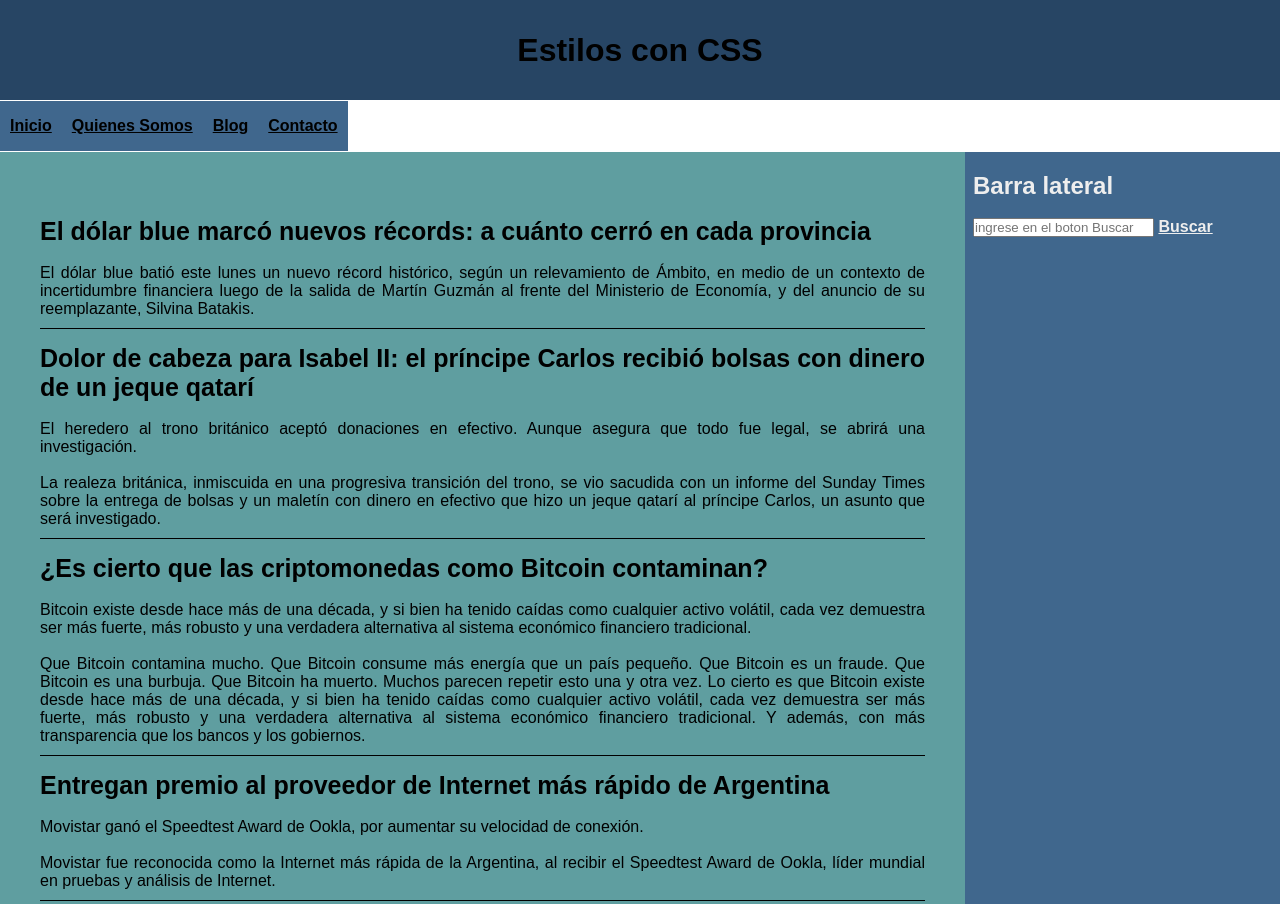
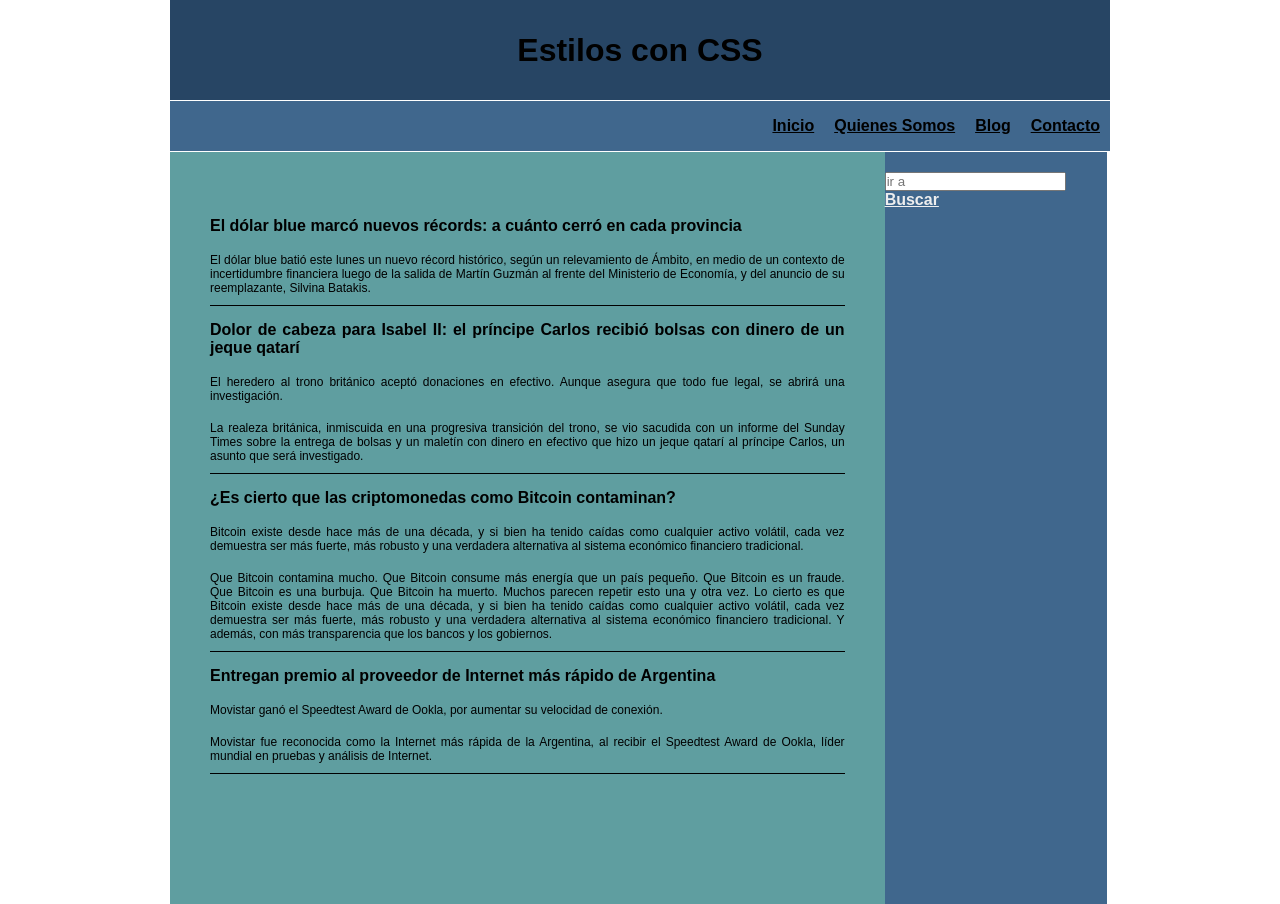
Before and after one commit to raquelsunico/ClaseCss, a plain HTML site: page index.html in a window 1280 px wide. Shown: the top 904 px of the page. Drawn offline with Linux system fonts and the light colour scheme.

Commit message:
actualizado

```diff
--- a/Css/style.css
+++ b/Css/style.css
@@ -1,18 +1,11 @@
 /*colocando * inicialmente podemos resetear ciertos margenes que vienen por defecto en nuestro navegador*/
-* {
+*{
   margin: 0px;
   padding: 0px;
 }
 
 body {
   font-family: Arial, Helvetica, sans-serif;
-}
-
-#container {
-  display: flex;
-  flex-wrap: wrap;
-  /*width: 80%;
-  margin: 0px auto;*/
 }
 
 header {
@@ -25,18 +18,21 @@ header {
 }
 
 .menu {
+  width: 100%;
   background: rgb(64, 103, 141);
   height: 50px;
   border-bottom: 1px solid white;
+
 }
 
 .menu ul li {
-  float: left;
+
   list-style-type: none;
   text-align: left;
   margin: 10px;
   line-height: 30px;
   float: right;
+
 }
 
 .menu ul li:hover {
@@ -47,6 +43,13 @@ header {
   clear: both;
 }
 
+#container {
+  display: flex;
+  flex-wrap: wrap;
+  width: auto;
+  margin: 0px auto;
+}
+
 #content {
   float: left;
   width: calc(75% - 75px);
@@ -54,10 +57,18 @@ header {
   background: cadetblue;
   padding: 40px;
 }
+
+.article-titulo{
+  font-size: 16px;
+
+}
+
 .text {
   text-decoration: none;
+  display: flex;
 }
-.centro {
+.centrar {
+  width: 100%;
   color: #eee;
   text-align: center;
   padding-top: 40px;
@@ -76,7 +87,23 @@ header {
 }
 
 .article h2 {
-  font-size: 25px;
+  font-size: 15px;
+}
+
+.parrafo{
+  font-size: 12px;
+}
+
+.barra-lateral{
+
+}
+
+.text{
+  width: 100%;
+}
+
+.text-input{
+  width: 100%;
 }
 
 aside {
@@ -88,10 +115,28 @@ aside {
   float: left;
 }
 
+strong{
+  font-size: 12px;
+}
+.barra-lateral{
+  font-size: 14px;
+}
+
 footer {
   background: black;
   color: white;
   text-align: center;
   height: 50px;
+  width: 100%;
   line-height: 50px;
 }
+
+.footer{
+  font-size: 12px;
+  justify-content: center;
+}
+
+@media(max-width:480px){
+ #container{ .menu, header, aside, footer, .centrar, .centra-h1, .imagen-quienesSomos, #content, .barra-lateral, .text, .text-input
+}
+}
--- a/index.html
+++ b/index.html
@@ -5,7 +5,7 @@
     <title></title>
     <meta charset="UTF-8">
     <meta name="viewport" content="width=device-width, initial-scale=1">
-    <link href="Css/style.css" rel="stylesheet">
+    <link rel="stylesheet" href="style.css">
 </head>
 
 <body>
@@ -21,54 +21,53 @@
                 <li><a style="color:black" href="paginas/Contacto.html"><strong>Contacto</strong></a></li>
                 <li><a style="color:black" href="paginas/Blog.html"><strong>Blog</strong></a></li>
                 <li><a style="color:black" href="paginas/QuienesSomos.html"><strong>Quienes Somos</strong></a></li>
-                <li><a style="color:black" href="index.html"><strong>Inicio</strong></a></li>
+                <li><a style="color:black" href="../index.html"><strong>Inicio</strong></a></li>
             </ul>
         </nav>
         <div class="clearfix"></div>
 
         <section id="content">
             <article class="article">
-                <h2>El dólar blue marcó nuevos récords: a cuánto cerró en cada provincia</h2><br>
-                <p>El dólar blue batió este lunes un nuevo récord histórico, según un relevamiento de Ámbito, en medio
+                <h2 class="article-titulo">El dólar blue marcó nuevos récords: a cuánto cerró en cada provincia</h2><br>
+                <p class="parrafo">El dólar blue batió este lunes un nuevo récord histórico, según un relevamiento de
+                    Ámbito, en medio
                     de un contexto de incertidumbre financiera luego de la salida de Martín Guzmán al frente del
                     Ministerio de Economía, y del anuncio de su reemplazante, Silvina Batakis.</p>
             </article>
 
             <article class="article">
-                <h2>Dolor de cabeza para Isabel II: el príncipe Carlos recibió bolsas con dinero de un jeque qatarí</h2>
+                <h2 class="article-titulo">Dolor de cabeza para Isabel II: el príncipe Carlos recibió bolsas con dinero
+                    de un jeque qatarí</h2>
                 <br>
-                <p>El heredero al trono británico aceptó donaciones en efectivo. Aunque asegura que todo fue legal, se
-                    abrirá una investigación.</p><br>
-                <p>La realeza británica, inmiscuida en una progresiva transición del trono, se vio sacudida con un
-                    informe del Sunday Times sobre la entrega de bolsas y un maletín con dinero en efectivo que hizo un
-                    jeque qatarí al príncipe Carlos, un asunto que será investigado.</p>
+                <p class="parrafo">El heredero al trono británico aceptó donaciones en efectivo. Aunque asegura que todo
+                    fue legal, se abrirá una investigación.</p><br>
+                <p class="parrafo">La realeza británica, inmiscuida en una progresiva transición del trono, se vio
+                    sacudida con un informe del Sunday Times sobre la entrega de bolsas y un maletín con dinero en efectivo que hizo un jeque qatarí al príncipe Carlos, un asunto que será investigado.</p>
             </article>
 
             <article class="article">
-                <h2>¿Es cierto que las criptomonedas como Bitcoin contaminan?</h2><br>
-                <p>Bitcoin existe desde hace más de una década, y si bien ha tenido caídas como cualquier activo
-                    volátil, cada vez demuestra ser más fuerte, más robusto y una verdadera alternativa al sistema
-                    económico financiero tradicional.</p><br>
-                <p>Que Bitcoin contamina mucho. Que Bitcoin consume más energía que un país pequeño. Que Bitcoin es un
-                    fraude. Que Bitcoin es una burbuja. Que Bitcoin ha muerto. Muchos parecen repetir esto una y otra
-                    vez. Lo cierto es que Bitcoin existe desde hace más de una década, y si bien ha tenido caídas como
+                <h2 class="article-titulo">¿Es cierto que las criptomonedas como Bitcoin contaminan?</h2><br>
+                <p class="parrafo">Bitcoin existe desde hace más de una década, y si bien ha tenido caídas como
+                    cualquier activo volátil, cada vez demuestra ser más fuerte, más robusto y una verdadera alternativa al sistema económico financiero tradicional.</p><br>
+                <p class="parrafo">Que Bitcoin contamina mucho. Que Bitcoin consume más energía que un país pequeño. Que
+                    Bitcoin es un fraude. Que Bitcoin es una burbuja. Que Bitcoin ha muerto. Muchos parecen repetir esto una y otra vez. Lo cierto es que Bitcoin existe desde hace más de una década, y si bien ha tenido caídas como
                     cualquier activo volátil, cada vez demuestra ser más fuerte, más robusto y una verdadera alternativa
                     al sistema económico financiero tradicional. Y además, con más transparencia que los bancos y los
                     gobiernos.</p>
             </article>
 
             <article class="article">
-                <h2>Entregan premio al proveedor de Internet más rápido de Argentina</h2><br>
-                <p>Movistar ganó el Speedtest Award de Ookla, por aumentar su velocidad de conexión.</p><br>
-                <p> Movistar fue reconocida como la Internet más rápida de la Argentina, al recibir el Speedtest Award
-                    de Ookla, líder mundial en pruebas y análisis de Internet.</p>
+                <h2 class="article-titulo">Entregan premio al proveedor de Internet más rápido de Argentina</h2><br>
+                <p class="parrafo">Movistar ganó el Speedtest Award de Ookla, por aumentar su velocidad de conexión.</p><br>
+                <p class="parrafo"> Movistar fue reconocida como la Internet más rápida de la Argentina, al recibir el
+                    Speedtest Award de Ookla, líder mundial en pruebas y análisis de Internet.</p>
             </article>
         </section>
         <!--con la etiqueta <aside> podemos construir una barra o caja lateral-->
         <aside>
-            <h2>Barra lateral</h2><br>
+        <div class="clearfix"></div>
             <form class="text">
-                <input type="text" placeholder="ingrese en el boton Buscar">
+                <input type="text-input" placeholder="ir a">
                 <a style="color:#eee" href="https://www.google.com/" target="_blank"><strong>Buscar</strong></a>
             </form>
         </aside>
@@ -76,7 +75,7 @@
         <div class="clearfix"></div>
         <!--ahora colocamos nuestro pie de página con la etiqueta <footer>-->
         <footer>
-            Página realizada por @rakelsun
+            <p class="footer">Página realizada por @rakelsun</p>
         </footer>
     </div>
 </body>
--- a/paginas/Css/style.css
+++ b/paginas/Css2/style.css
@@ -14,7 +14,9 @@ body
 #container
     {
     /*colocamos el ancho del container o caja contenedora de mi proyecto*/
-        width: 80%;
+       display: flex;
+       flex-wrap: wrap;
+       width: auto;
     /*al colocar un margin: 0px auto; nos centra el elemento dentro de nuesto contenedor*/
         margin: 0px auto;
     /*podemos colocar un borde para saber el tamaño de nuestra caja*/
@@ -34,23 +36,20 @@ header
         /*con el border bottom ponemos una raya por debajo del boton*/
     }
 
-.menu
-    {
+.menu {
+  width: 100%;
   background: rgb(64, 103, 141);
   height: 50px;
   border-bottom: 1px solid white;
+
 }
 
 /*dandole estilo al menu*/
 .menu ul li
     {
-    /*con el float left todo los elementos flotaran a la izquierda*/
-        float: left;
-        /*para quitar las rayas de abajo de cada item, usamos list-stiyle:none;*, luego los separamos el uno del otro con un margin:10px aprox.*/
    list-style-type: none;
    text-align: left;
    margin: 10px;
-        /*para centar los enlaces del menu utilizamos line-heith de 30 px;*/
    line-height: 30px;
    float: right;
 }
@@ -78,11 +77,42 @@ header
 {
     text-decoration: none;
 }
-.centro
+.centrar
     {
+        width: 100%;
         color:#eee;
         text-align: center;
-        padding-top: 40px;
+        padding-top: 60px;
+    }
+
+.centrar-h1{
+    font-size: 14px;
+    text-align: center;
+}
+
+.parrafo{
+    text-align: center;
+    font-size: 12px;
+
+}
+
+.img-contacto{
+    text-align: center;
+    position: center;
+    padding-top: 5%;
+
+}
+
+.img-blog{
+    position: center;
+    padding-top: 5%;
+
+}
+
+.img-quienesSomos, .img-contacto, .img-blog{
+    position: center;
+    padding-top: 5%;
+
 }
 .article
     {
@@ -103,7 +133,7 @@ header
 
 .article h2
     {
-        font-size: 25px;
+        font-size: 20px;
     }
 
 aside
@@ -112,15 +142,32 @@ aside
         width: calc(25% - 13px);
         background:rgb(64, 103, 141);
         min-height: 900px;
-        padding: 20px 0px 0px 8px;
+        padding: auto;
         float: left;
+        display: flex;
     }
 
-footer
-    {
+footer {
   background: black;
   color: white;
   text-align: center;
   height: 50px;
+  width: 100%;
   line-height: 50px;
 }
+
+.footer{
+  font-size: 12px;
+  justify-content: center;
+}
+
+@media(max-width:480px){
+
+ #container{ .menu, header, aside, footer, .centrar, .centra-h1, .imagen-quienesSomos, #content,
+
+}
+aside{
+    display: block;
+}
+
+}
--- /dev/null
+++ b/reset.css
@@ -0,0 +1,48 @@
+/* http://meyerweb.com/eric/tools/css/reset/
+   v2.0 | 20110126
+   License: none (public domain)
+*/
+
+html, body, div, span, applet, object, iframe,
+h1, h2, h3, h4, h5, h6, p, blockquote, pre,
+a, abbr, acronym, address, big, cite, code,
+del, dfn, em, img, ins, kbd, q, s, samp,
+small, strike, strong, sub, sup, tt, var,
+b, u, i, center,
+dl, dt, dd, ol, ul, li,
+fieldset, form, label, legend,
+table, caption, tbody, tfoot, thead, tr, th, td,
+article, aside, canvas, details, embed,
+figure, figcaption, footer, header, hgroup,
+menu, nav, output, ruby, section, summary,
+time, mark, audio, video {
+	margin: 0;
+	padding: 0;
+	border: 0;
+	font-size: 100%;
+	font: inherit;
+	vertical-align: baseline;
+}
+/* HTML5 display-role reset for older browsers */
+article, aside, details, figcaption, figure,
+footer, header, hgroup, menu, nav, section {
+	display: block;
+}
+body {
+	line-height: 1;
+}
+ol, ul {
+	list-style: none;
+}
+blockquote, q {
+	quotes: none;
+}
+blockquote:before, blockquote:after,
+q:before, q:after {
+	content: '';
+	content: none;
+}
+table {
+	border-collapse: collapse;
+	border-spacing: 0;
+}
--- /dev/null
+++ b/style.css
@@ -0,0 +1,173 @@
+
+*
+    {
+    margin: 0px;
+    padding: 0px;
+    }
+
+
+header
+    {
+        background: rgb(39, 69, 100);
+        height: 100px;
+        width: 100%;
+        text-align: center;
+        line-height: 100px;
+        border-bottom: 1px solid white;
+    }
+
+body
+    {
+    font-family: Arial, Helvetica, sans-serif;
+    }
+
+#container
+    {
+
+       display: flex;
+       flex-wrap: wrap;
+       width: 940px;
+       margin: 0px auto;
+
+    }
+
+.menu {
+  width: 100%;
+  background: rgb(64, 103, 141);
+  height: 50px;
+  border-bottom: 1px solid white;
+
+}
+
+.menu ul li
+    {
+   list-style-type: none;
+   text-align: left;
+   margin: 10px;
+   line-height: 30px;
+   float: right;
+}
+
+.menu ul li:hover
+    {
+        background: rgb(158, 160, 160);
+    }
+
+/*para que los elementos de abajo no suban hacia arriba, en nuestro index.html colocamos un div con la clase clearfix despues del nav y le colocamos clear:both */
+.clearfix
+    {
+        clear: both;
+    }
+
+#content
+    {
+    float: left;
+    width: calc(75.6% - 76px);
+    min-height: 940px;
+    background:cadetblue ;
+    padding: 40px;
+}
+
+
+.article-titulo{
+  font-size: 16px;
+
+}
+.text
+{
+    text-decoration: none;
+}
+.centrar
+    {
+        width: 100%;
+        color:#eee;
+        text-align: center;
+        padding-top: 60px;
+    }
+
+.centrar-h1{
+    font-size: 14px;
+    text-align: center;
+}
+
+.parrafo{
+    text-align: justify;
+    font-size: 12px;
+
+}
+
+.img-contacto{
+    text-align: center;
+    position: center;
+    padding-top: 5%;
+
+}
+
+.img-blog{
+    position: center;
+    padding-top: 5%;
+
+}
+
+.article
+    {
+        color:black;
+        margin-top: 15px;
+        margin-bottom: 15px;
+        padding-bottom: 10px;
+        border-bottom: 1px solid black;
+        text-align: justify;
+    }
+/*colocando una linea por encima del primer artículo*/
+
+.article:first-child
+    {
+        padding-top: 10px;
+
+    }
+
+.article h2,
+    {
+        font-size: 16px;
+    }
+
+.article-titulo{
+    font-size: 16px;
+}
+
+aside
+    {
+        color:#eee;
+        width: calc(25% - 13px);
+        background:rgb(64, 103, 141);
+        min-height: 940px;
+        padding: 20px 0 0 0;
+        float: left;
+
+    }
+
+.barra-lateral{
+    font-size: 14px;
+}
+
+footer {
+  background: black;
+  color: white;
+  text-align: center;
+  height: 50px;
+  width: 100%;
+  line-height: 50px;
+}
+
+.footer{
+  font-size: 12px;
+  justify-content: center;
+}
+
+@media(max-width:480px){
+
+ #container, .menu, header, aside, footer, .centrar, .centra-h1, .imagen-quienesSomos, #content,
+
+aside
+
+}
```
Also changed, not shown: paginas/Blog.html (+18 -8 lines), paginas/Contacto.html (+17 -8 lines), paginas/QuienesSomos.html (+16 -8 lines). Lines whose indentation alone changed are shown as unchanged.
